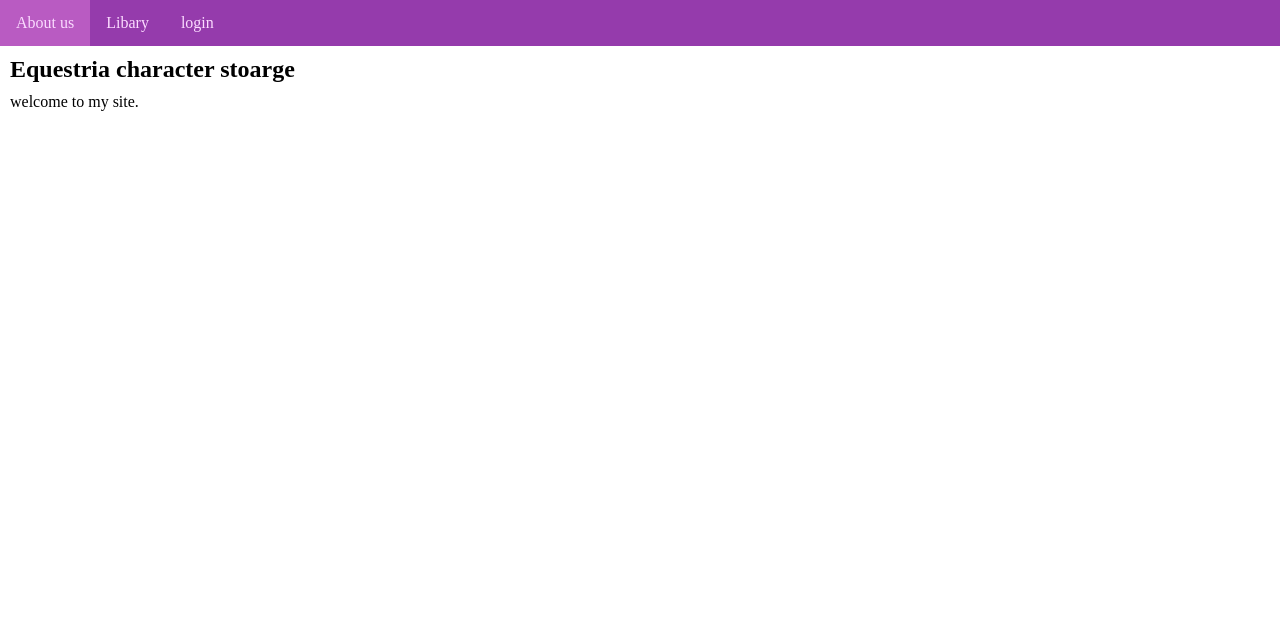
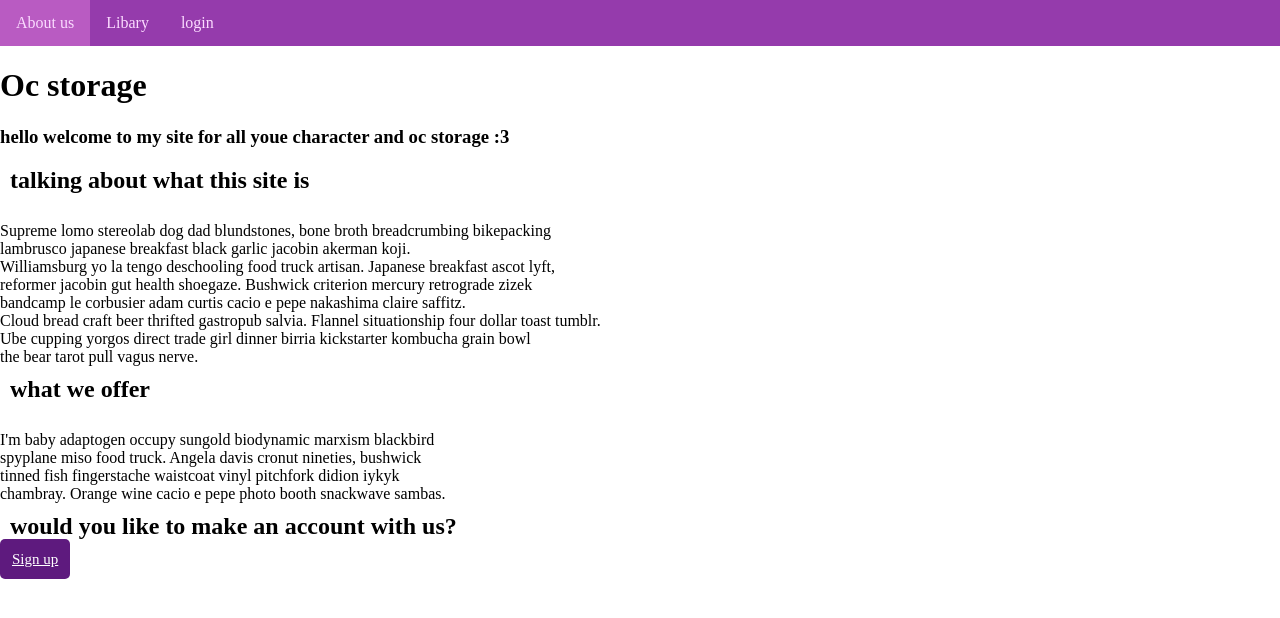
Before and after one commit to VIXIEN-009/Equestria_worldbuilder-, a Flask app: page / in a window 1280 px wide. Shown: the top 618 px of the page. Run offline with Flask 3, Linux system fonts and the light colour scheme.

Commit message:
sign up and homepage almost done

```diff
--- a/templates/base.html
+++ b/templates/base.html
@@ -7,6 +7,45 @@
 </head>
 <body>
     {% include 'nav.html' %}
+    <h1> Oc storage </h1>
+    <h3> hello welcome to my site for all youe character and oc storage :3 </h3>
+    <p><h2>talking about what this site is</h2> <br>
+        Supreme lomo stereolab dog dad blundstones, bone broth breadcrumbing bikepacking <br>
+        lambrusco japanese breakfast black garlic jacobin akerman koji.<br>
+         Williamsburg yo la tengo deschooling food truck artisan. Japanese breakfast ascot lyft, <br>
+         reformer jacobin gut health shoegaze. Bushwick criterion mercury retrograde zizek <br>
+         bandcamp le corbusier adam curtis cacio e pepe nakashima claire saffitz. <br>
+         Cloud bread craft beer thrifted gastropub salvia. Flannel situationship four dollar toast tumblr.<br>
+          Ube cupping yorgos direct trade girl dinner birria kickstarter kombucha grain bowl <br>
+          the bear tarot pull vagus nerve.
+    </p>
+
+    <p><h2>what we offer </h2><br> I'm baby adaptogen occupy sungold biodynamic marxism blackbird <br>
+        spyplane miso food truck. Angela davis cronut nineties, bushwick<br>
+         tinned fish fingerstache waistcoat vinyl pitchfork didion iykyk<br>
+          chambray. Orange wine cacio e pepe photo booth snackwave sambas.</p>
+
+    <h2> would you like to make an account with us? </h2>
+
+<style>
+.testbtn {
+  background-color: #5e1a7e;
+  color: white;
+  font-size: 15px;
+  padding: 12px;
+  border: none;
+  border-radius: 5px;
+  cursor: pointer;
+}
+
+.testbtn:hover {
+  background-color: #d194da;
+}
+</style>
+<body>
+<a href="signup.html" class="testbtn">Sign up</a>
+
+</body>
     {% block content %}
     {% endblock %}
 </body>
--- a/templates/nav.html
+++ b/templates/nav.html
@@ -43,10 +43,5 @@ ul li a:hover {
   <li><a href="link to libaray page ">Libary</a></li>
   <li><a href="LINK TO logikn page">login</a></li>
 </ul>
-
-<h2>Equestria character stoarge</h2>
-
-<p>welcome to my site.</p>
-
 </body>
 </html>
```
Also changed, not shown: page2/signup.html (added, +11 -0 lines).
